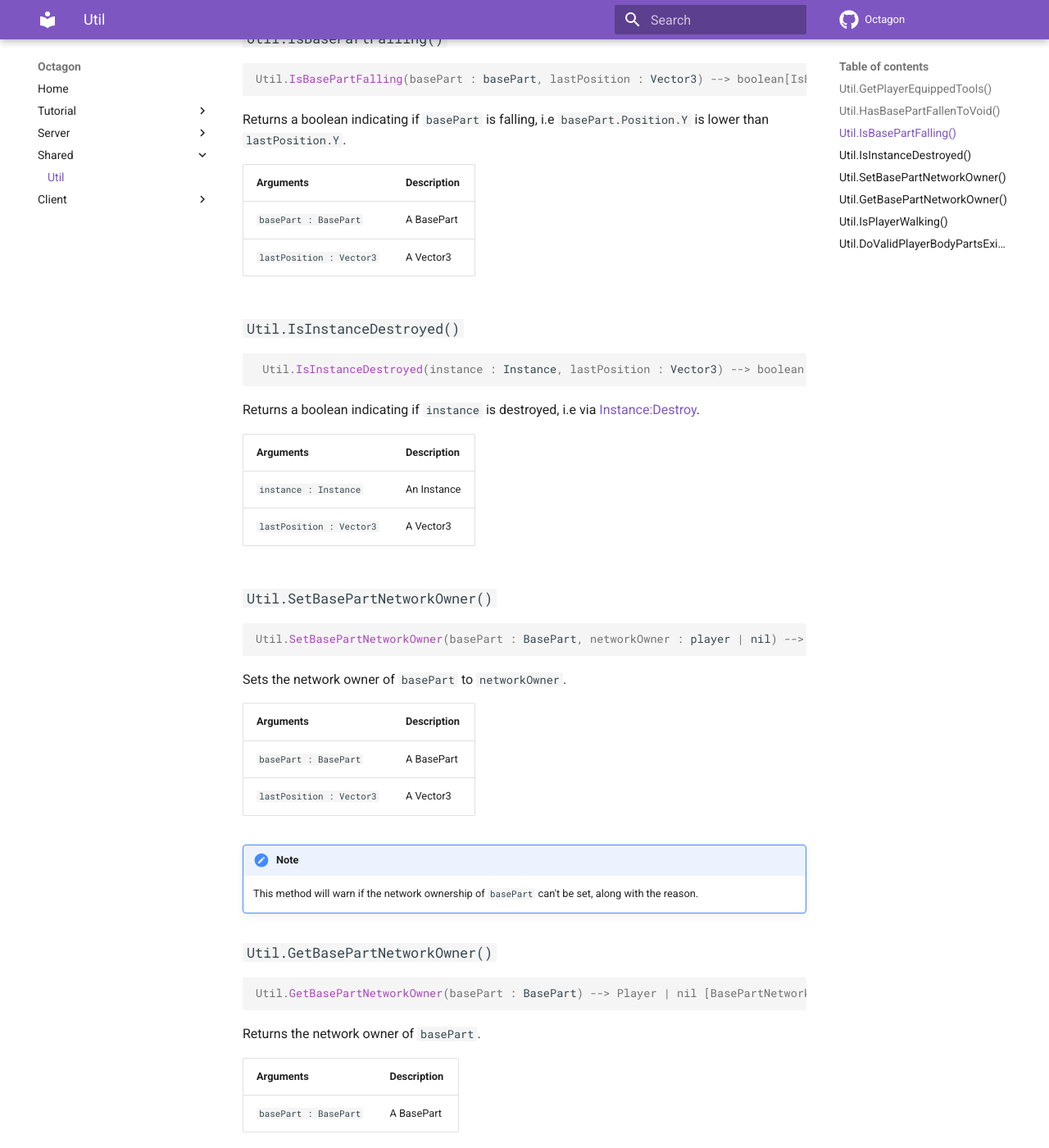
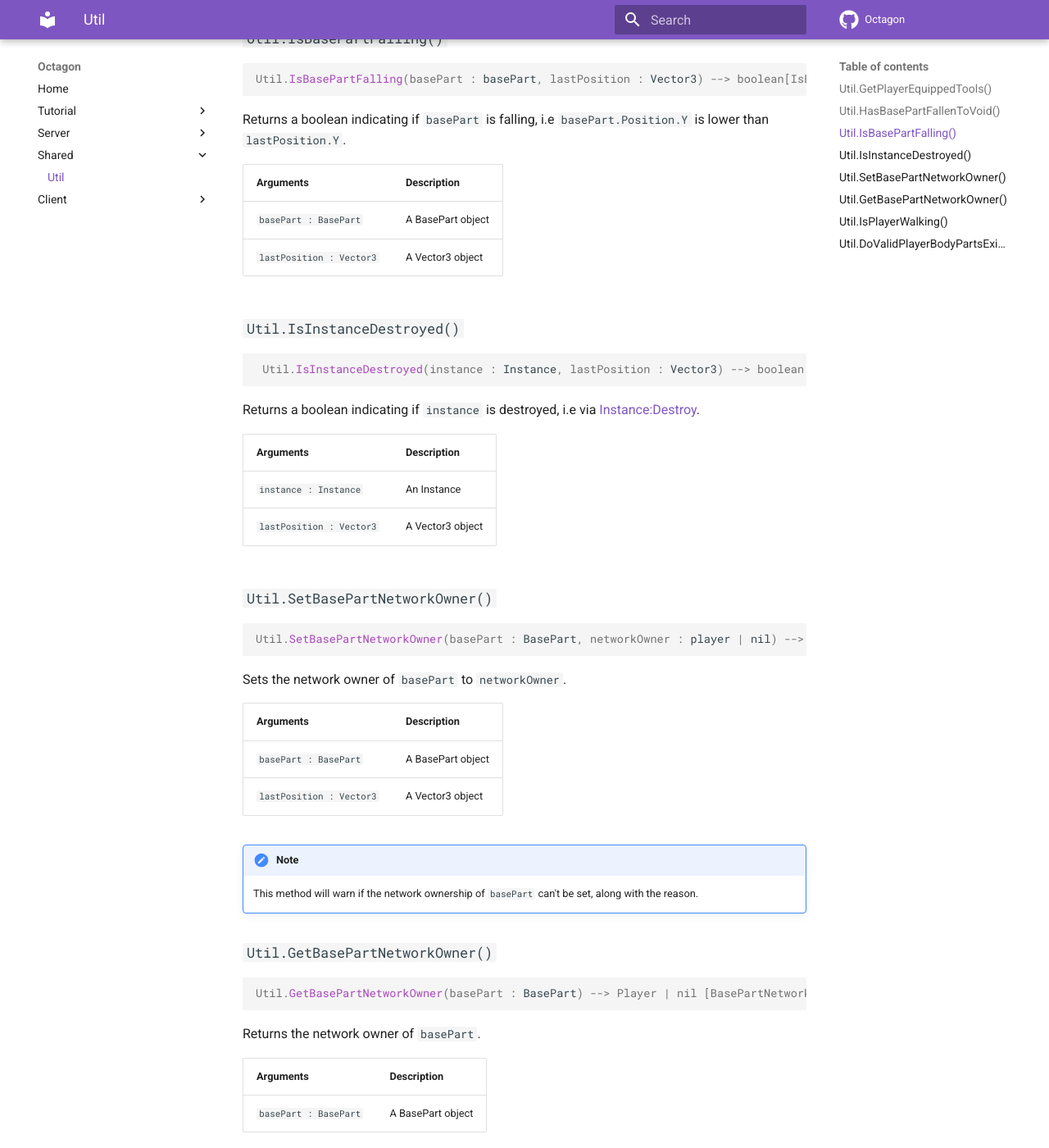
Before and after one commit to AznDibs/Octagon, an MkDocs documentation site: the page built from docs/Shared/Util.md, in a window 1280 px wide and 1400 px high, scrolled down 824 px. Shown: the whole window at 82% size. Built offline with MkDocs 1.6.1 and Material for MkDocs 9.7.7, drawn with Linux system fonts in a browser that asks for light colours; comment, search, counter and statistics services are not loaded; some of the changed text lies outside the part shown.

Commit message:
Update docs

```diff
--- a/docs/Shared/Util.md
+++ b/docs/Shared/Util.md
@@ -22,7 +22,7 @@ Util.HasBasePartFallenToVoid(basePart : BasePart) --> boolean [HasBasePartFallen
 
 | Arguments      | Description                          |
 | ----------- | ------------------------------------ |
-| `basePart : BasePart` | A BasePart |
+| `basePart : BasePart` | A BasePart object |
 
 Returns a boolean indicating if `basePart` has fallen to void, i.e `basePart.Position.Y` equals or is lower than [Workspace.FallenPartsDestroyHeight](https://developer.roblox.com/en-us/api-reference/property/Workspace/FallenPartsDestroyHeight).
 
@@ -36,8 +36,8 @@ Returns a boolean indicating if `basePart` is falling, i.e `basePart.Position.Y`
 
 | Arguments      | Description                          |
 | ----------- | ------------------------------------ |
-| `basePart : BasePart` | A BasePart |
-| `lastPosition : Vector3` | A Vector3 |
+| `basePart : BasePart` | A BasePart object |
+| `lastPosition : Vector3` | A Vector3 object |
 
 ### `Util.IsInstanceDestroyed()`
 
@@ -50,7 +50,7 @@ Returns a boolean indicating if `instance` is destroyed, i.e via [Instance:Destr
 | Arguments      | Description                          |
 | ----------- | ------------------------------------ |
 | `instance : Instance` | An Instance |
-| `lastPosition : Vector3` | A Vector3 |
+| `lastPosition : Vector3` | A Vector3 object |
 
 ### `Util.SetBasePartNetworkOwner()`
 
@@ -62,8 +62,8 @@ Sets the network owner of `basePart` to `networkOwner`.
 
 | Arguments      | Description                          |
 | ----------- | ------------------------------------ |
-| `basePart : BasePart` | A BasePart |
-| `lastPosition : Vector3` | A Vector3 |
+| `basePart : BasePart` | A BasePart object |
+| `lastPosition : Vector3` | A Vector3 object |
 
 !!!note
     This method will warn if the network ownership of `basePart` can't be set, along with the reason.
@@ -78,7 +78,7 @@ Returns the network owner of `basePart`.
 
 | Arguments      | Description                          |
 | ----------- | ------------------------------------ |
-| `basePart : BasePart` | A BasePart |
+| `basePart : BasePart` | A BasePart object |
 
 !!!note
     This method will return `nil` if `basePart` is anchored.
@@ -94,7 +94,7 @@ Returns a boolean indicating if `player` is falling by comparing if `player.Char
 | Arguments      | Description                          |
 | ----------- | ------------------------------------ |
 | `player : Player` | A Player object |
-| `lastPosition : Vector3` | A Vector3 |
+| `lastPosition : Vector3` | A Vector3 object |
 
 !!!note
     This method will return `false` if `player`'s character isn't loaded.
```
Also changed, not shown: docs/Server/PlayerProfileService.md (+1 -1 lines).
